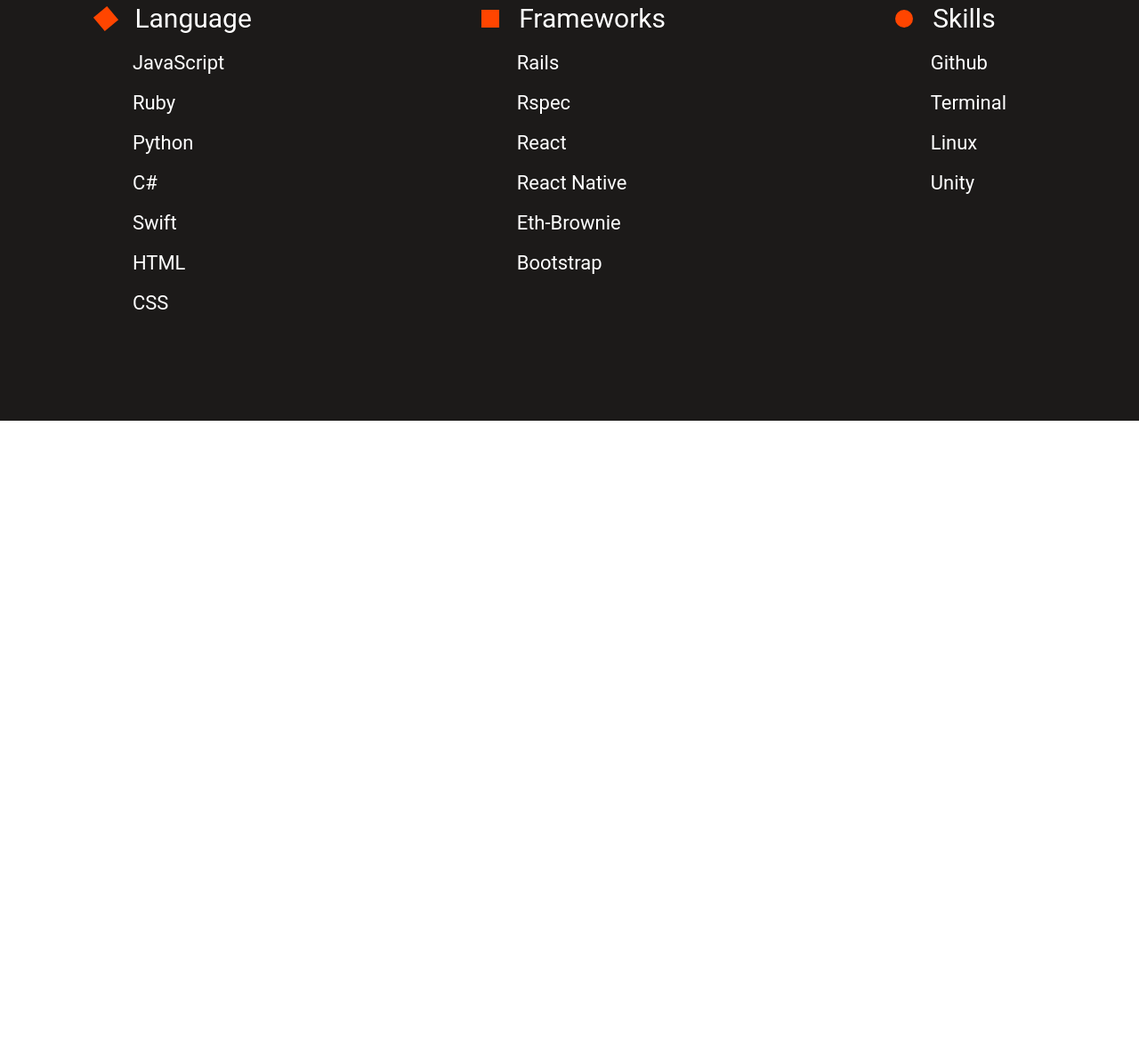
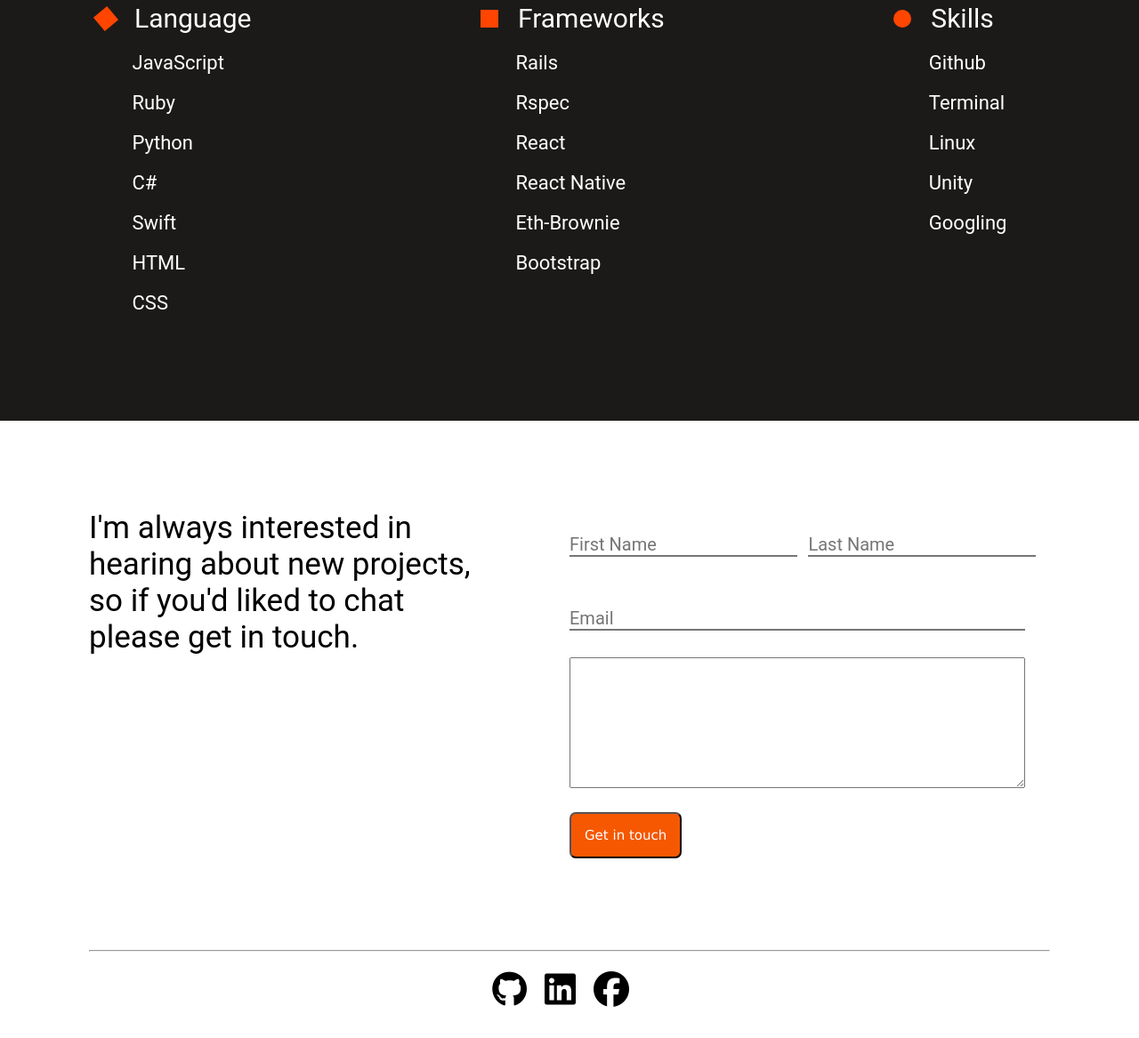
Before and after one commit to jose-Abel/Portfolio2, a website: page Index.html in a window 1280 px wide. Shown: the part 3158-4325 px from the top of the page at 89% size. Before the commit the page ends 3631 px from the top, so only its background shows below. Drawn offline with Linux system fonts and the light colour scheme.

Commit message:
Add the contact me field

```diff
--- a/Index.html
+++ b/Index.html
@@ -6,6 +6,7 @@
     <title>Jose Abel's Portfolio</title>
     <link href="style.css" rel="stylesheet">
     <link href="https://fonts.googleapis.com/css2?family=Crete+Round:ital@0;1&family=Inter:wght@300&display=swap" rel="stylesheet">
+    <link rel="icon" type="image/x-icon" href="/images/favicon.ico">
     <script src="https://kit.fontawesome.com/48d3392299.js" crossorigin="anonymous"></script>
   </head>
   <body>
@@ -435,8 +436,42 @@
           <li class="about-me-li">Terminal</li>
           <li class="about-me-li">Linux</li>
           <li class="about-me-li">Unity</li>
+          <li class="about-me-li">Googling</li>
         </ul>
       </div>
     </section>
+
+    <section class="contact-me-section" id="contact-me-section-id">
+
+      <div class="contact-me-section-box">
+
+        <p class="contact-me-text">I'm always interested in hearing about new projects, so if you'd liked to chat please get in touch.</p>
+
+        <form class="contact-me-form">
+          <input type="text" class="form-input" name="first-name" placeholder="First Name">
+
+          <input type="text" class="form-input" name="last-name" placeholder="Last Name">
+
+          <input type="text" id="form-input-email" name="email" placeholder="Email">
+
+          <textarea class="form-text-area"></textarea>
+
+          <button type="submit" class="contact-me-form-button" name="submit" value="Submit">Get in touch</button>
+
+        </form>
+      </div>
+
+    </section>
+
+    <footer class="footer">
+      <hr class="hr-footer">
+
+      <div class="social-media-icons">
+        <a href="https://github.com/jose-Abel"><i class="fab fa-github footer-icon"></i></a>
+        <a href="https://www.linkedin.com/in/jose-abel-ramirez-frontany-7674a842/"><i class="fab fa-linkedin footer-icon"></i></a>
+        <a href="https://www.facebook.com/profile.php?id=100008206235156"><i class="fab fa-facebook footer-icon"></i></a>
+      </div>
+
+    </footer>
   </body>
 </html>
--- a/style.css
+++ b/style.css
@@ -1151,6 +1151,106 @@
 
 #about-me-skills-skills-icon {
   border-radius: 50%;
+}
+
+.contact-me-section {
+  padding-bottom: 20rem;
+}
+
+.contact-me-section-box {
+  display: flex;
+  margin-top: 10rem;
+}
+
+.contact-me-text {
+  font-size: 3.5rem;
+  padding: 0 10rem;
+  width: 50%;
+}
+
+.contact-me-form {
+  width: 50%;
+  font-size: 5rem;
+}
+
+.form-input {
+  width: 40%;
+  border-top-style: hidden;
+  border-right-style: hidden;
+  border-left-style: hidden;
+  font-size: 2rem;
+  margin-bottom: 3rem;
+  font-family: inherit;
+}
+
+.form-input:focus {
+  outline: none;
+}
+
+#form-input-email {
+  width: 80%;
+  border-top-style: hidden;
+  border-right-style: hidden;
+  border-left-style: hidden;
+  font-size: 2rem;
+  margin-bottom: 3rem;
+  font-family: inherit;
+}
+
+#form-input-email:focus {
+  outline: none;
+}
+
+.form-text-area {
+  font-family: inherit;
+  font-size: 2rem;
+  width: 80%;
+  height: 50%;
+}
+
+.contact-me-form-button {
+  -webkit-border-radius: 7px;
+  -moz-border-radius: 7px;
+  border-radius: 7px;
+  color: #FFFFFF;
+  font-family: Verdana;
+  font-size: 15px;
+  font-weight: 100;
+  padding: 15px;
+  background-color: #F55800;
+  text-decoration: none;
+  display: inline-block;
+  cursor: pointer;
+  text-align: center;
+}
+
+.contact-me-form-button:hover {
+  background: #FF9152;
+  -webkit-border-radius: 7px;
+  -moz-border-radius: 7px;
+  border-radius: 7px;
+  text-decoration: none;
+}
+
+.footer {
+  margin-bottom: 3rem;
+}
+
+.hr-footer {
+  margin: 0 10rem;
+  display: block;
+  margin-bottom: 2rem;
+}
+
+.social-media-icons {
+  display: flex;
+  flex-direction: row;
+  justify-content: center;
+}
+
+.footer-icon {
+  margin-right: 2rem;
+  color: black;
 }
 
 @media (max-width: 900px) {
@@ -1505,6 +1605,7 @@
   }
 }
 
+
 @media (max-width: 1200px) {
   html {
     font-size: 50%;
@@ -1552,4 +1653,27 @@
     grid-row: 3 / 4;
     grid-column: 2 / 3;
   }
-}
+
+  .about-me-skills {
+    align-items: center;
+  }
+
+  .contact-me-section-box {
+    flex-direction: column;
+    align-items: center;
+  }
+
+  .contact-me-text {
+    font-size: 2.5rem;
+    padding: 0;
+  }
+
+  .contact-me-form {
+    margin-top: 5rem;
+  }
+
+  .form-text-area {
+    width: 80%;
+    height: 10rem;
+  }
+}
```
Also changed, not shown: images/favicon.ico (added).
